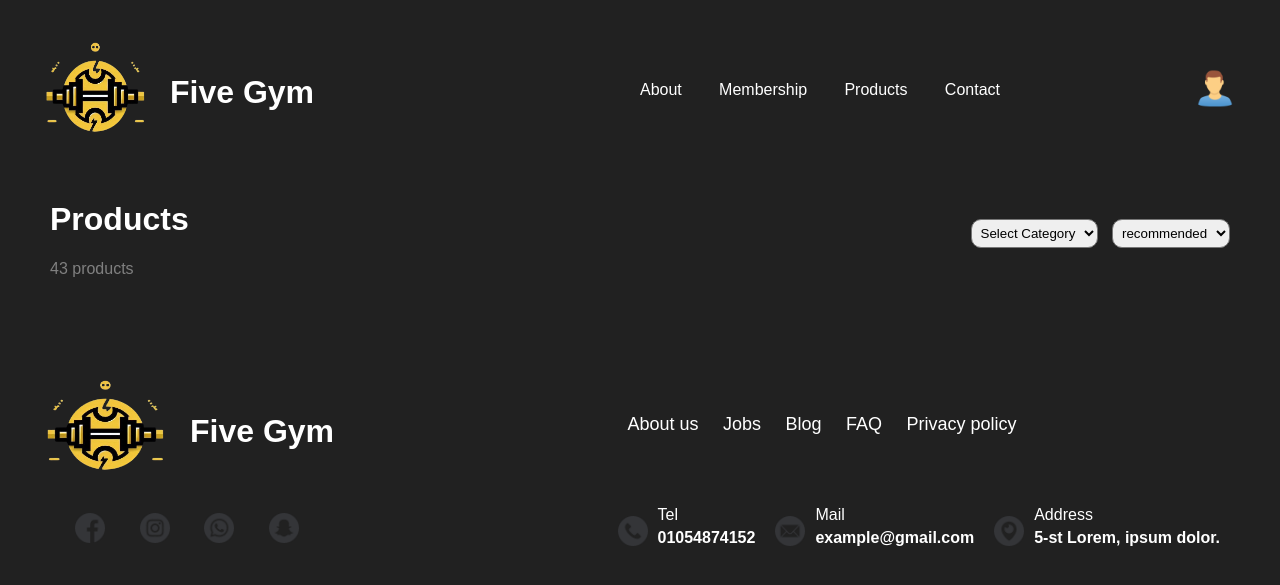
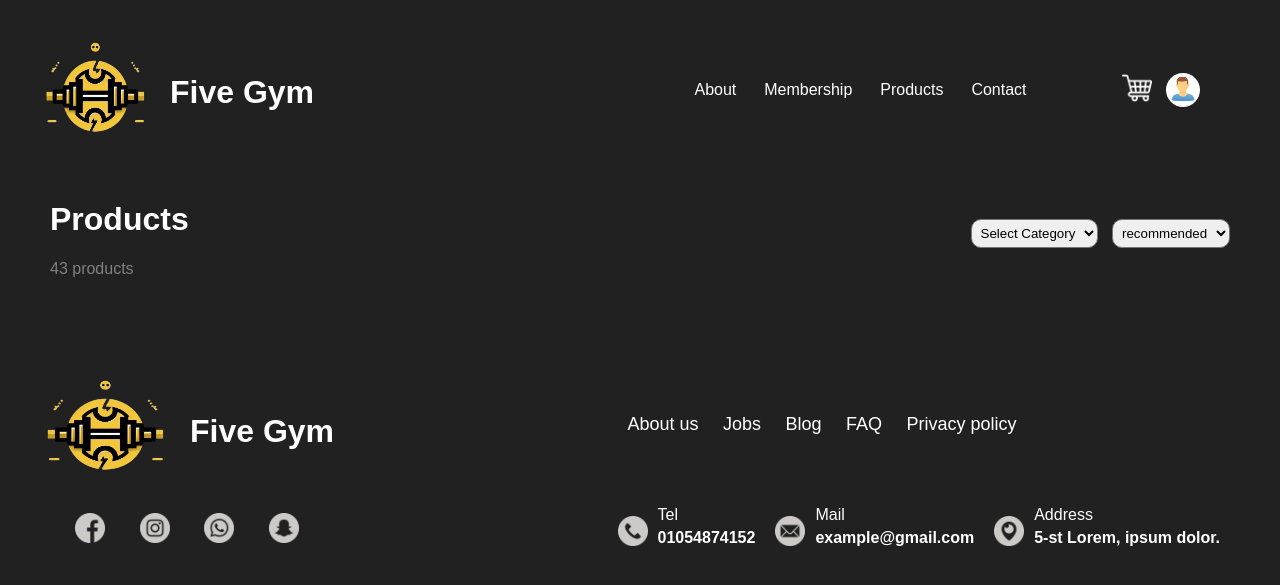
Before and after one commit to 1MR-Joe/web-course-project, a PHP site: page /products in a window 1280 px wide. Shown: the top 585 px of the page. Run offline with PHP 8.4, Linux system fonts and the light colour scheme; the visitor is signed in with stand-in values (Sample User, id 1); data that the repository does not hold is empty.

Commit message:
fix: more visible icons; fix: add default vales in product details page; feat: cart button; refactor: auth buttons converted to components;

```diff
--- a/views/footer.php
+++ b/components/footer.php
@@ -5,10 +5,10 @@
             <h1> Five Gym</h1>
         </div>
         <div class="left_lower_footer">
-            <img src="../images/social/facebook.png" alt="icon" width="30px" height="30px">
-            <img src="../images/social/instagram.png" alt="icon" width="30px" height="30px">
-            <img src="../images/social/whatsapp.png" alt="icon" width="30px" height="30px">
-            <img src="../images/social/snapchat.png" alt="icon" width="30px" height="30px">
+            <img src="../images/social/facebook.png" alt="facebook" class="icon">
+            <img src="../images/social/instagram.png" alt="instagram" class="icon">
+            <img src="../images/social/whatsapp.png" alt="whatsapp" class="icon">
+            <img src="../images/social/snapchat.png" alt="snapchat" class="icon">
         </div>
     </div>
     <div class="right_footer">
@@ -20,17 +20,17 @@
             <a href="#" class="right_footer_links">Privacy policy</a>
         </div>
         <div class="right_footer_lower">
-            <img src="../images/social/phone.png" alt="icon" width="30px" height="30px" style="margin-right: 10px; margin-top: 10px;">
+            <img src="../images/social/phone.png" alt="icon" class="icon" style="margin: 10px 10px 0 0">
             <div class="footer_right_icons">
                 <label>Tel</label>
                 <p>01054874152</p>
             </div>
-            <img src="../images/social/email.png" alt="icon" width="30px" height="30px" style="margin-right: 10px; margin-top: 10px;">
+            <img src="../images/social/email.png" alt="icon" class="icon" style="margin: 10px 10px 0 0">
             <div class="footer_right_icons">
                 <label>Mail</label>
                 <p>example@gmail.com</p>
             </div>
-            <img src="../images/social/location.png" alt="icon" width="30px" height="30px" style="margin-right: 10px; margin-top: 10px;">
+            <img src="../images/social/location.png" alt="icon" class="icon" style="margin: 10px 10px 0 0">
             <div class="footer_right_icons">
                 <label>Address</label>
                 <p>5-st Lorem, ipsum dolor.</p>
--- a/views/header.php
+++ b/components/header.php
@@ -13,9 +13,9 @@
         </div>
         <?php
             if(isset($_SESSION['user_email'])) {
-                echo "<div style='border-radius:100px;background-image:url(../images/avatars/avatar.png);background-size:cover;min-width:50px;aspect-ratio:1/1;'></div>";
+                require __DIR__ . '/../components/user-buttons.php';
             } else {
-                echo "<div class='authentication-section'><a href='/register'><button type='button' class='button-2'>Register</button></a><a href='/login'><button type='button' class='button-1'>Login</button></a></div>";
+                require __DIR__ . '/../components/auth-buttons.php';
             }
         ?>
     </div>
--- /dev/null
+++ b/components/user-buttons.php
@@ -0,0 +1,13 @@
+<div style="display: grid; grid-template-columns: 1fr 1fr; gap: 10px;">
+    <a href="#" style="margin: auto 0">
+        <img src="../images/icons/shopping-cart.png" alt="cart" class="icon">
+    </a>
+    <div style='border-radius:100px;
+        background-color: white;
+        background-image:url(../images/avatars/avatar.png);
+        background-size:cover;
+        max-width:50px;
+        aspect-ratio:1/1;'
+    >
+    </div>
+</div>
--- a/configs/routes.php
+++ b/configs/routes.php
@@ -98,7 +98,7 @@ return function (string $pattern, mysqli $conn) {
         case '/error':
             require VIEWS_PATH . '/error.html';
         break;
-        case '404':
+        case '/404':
             require VIEWS_PATH . '/404.html';
         break;
         default:
--- a/css/style.css
+++ b/css/style.css
@@ -52,7 +52,7 @@ header a {
 
 .nav-content, .navbar {
     display: flex;
-    justify-content: space-between;
+    justify-content: space-around;
     align-items: center;
     /* border: 1px solid white; */
 }
@@ -87,6 +87,13 @@ header button {
 }
 
 /* footer styling */
+img.icon {
+    max-width: 30px;
+    max-height: 30px;
+    aspect-ratio: 1/1;
+    filter: invert(1);
+}
+
 footer{
     /* background-color: var(--clr-neutral); */
     margin: 50px 20px 20px 20px;
--- a/index.php
+++ b/index.php
@@ -24,7 +24,6 @@ try {
     header('Location: /error', true, 302);
 }
 
-// TODO: load path_constants
 require __DIR__ . '/configs/path_constants.php';
 
 // Routing // TODO: Exception handling
--- a/views/home.php
+++ b/views/home.php
@@ -9,7 +9,7 @@
 
 </head>
 <body>
-    <?php include __DIR__ . '/header.php' ?>
+    <?php include __DIR__ . '/../components/header.php' ?>
 
     <main>
         <div class="hero">
@@ -147,7 +147,7 @@
         </div>
     </main>
 
-    <?php include __DIR__ . '/footer.php' ?>
+    <?php include __DIR__ . '/../components/footer.php' ?>
     <script src="../js/home.js"></script>
 </body>
 </html>
--- a/views/membership.php
+++ b/views/membership.php
@@ -10,7 +10,7 @@
 
 <body>
 
-    <?php include __DIR__ . '/header.php' ?>
+    <?php include __DIR__ . '/../components/header.php' ?>
     <h1 class="head_title">Find the perfect membership needs</h1>
     <h1 class="head_title">that suites your needs</h1>
 
@@ -75,7 +75,7 @@
         </div>
     </form>
 
-    <?php include __DIR__ . '/header.php' ?>
+    <?php include __DIR__ . '/../components/footer.php' ?>
 </body>
 
 </html>
--- a/views/products.php
+++ b/views/products.php
@@ -7,7 +7,7 @@
     <title>Products</title>
 </head>
 <body>
-    <?php include __DIR__ . '/header.php' ?>
+    <?php include __DIR__ . '/../components/header.php' ?>
 
     <main>
         <div class="metadata-section">
@@ -32,7 +32,7 @@
         <div class="products-container" id="products-container"></div>
     </main>
 
-    <?php include __DIR__ . '/footer.php' ?>
+    <?php include __DIR__ . '/../components/footer.php' ?>
 
     <div class="hidden product-card" id="product-card">
         <div class="card-left">
```
Also changed, not shown: components/auth-buttons.php (added, +8 -0 lines), views/product_details.php (+17 -58 lines), images/icons/shopping-cart.png (added).
